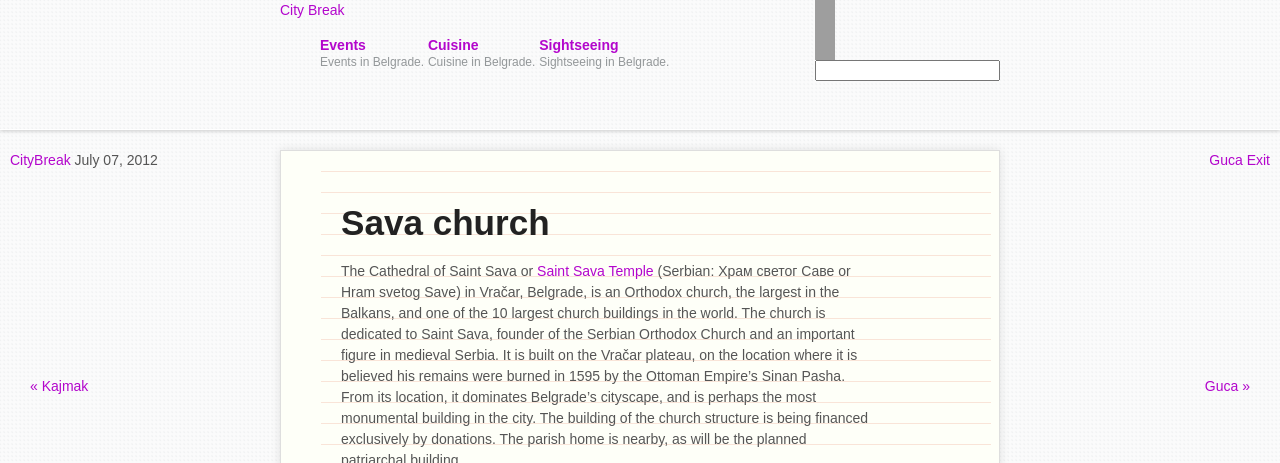
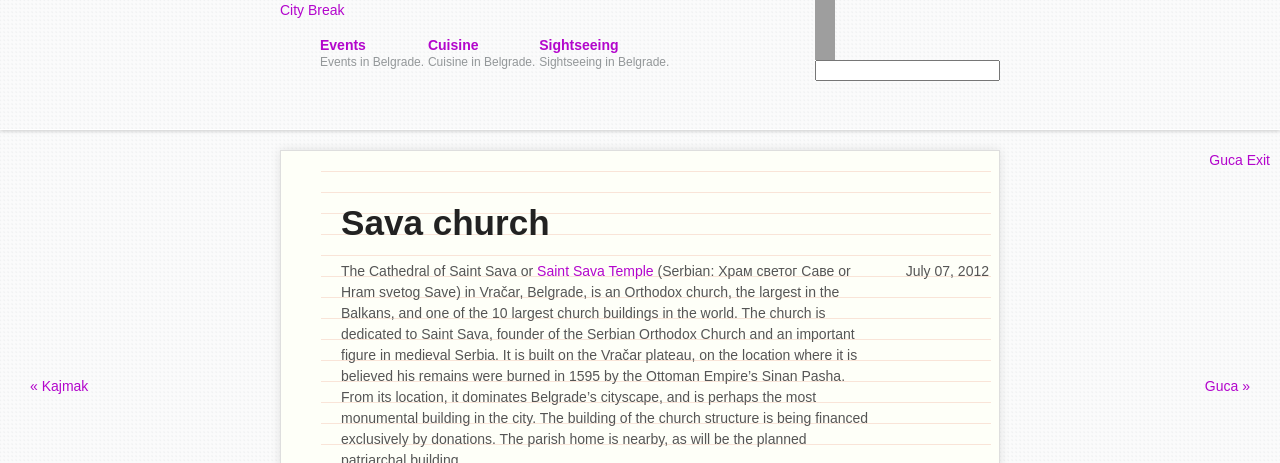
Before and after one commit to citybreak/citybreak.github.com, a Jekyll site: the page built from _posts/blog/sightseeing/2012-07-07-sava-church.md, in a window 1280 px wide, cut to the strip 0-463 px from the top of the page. Built offline with Jekyll 4.4.1, drawn with Linux system fonts in a browser that asks for light colours; nearby versions of some CDN libraries; comment, search, counter and statistics services are not loaded; some of the changed text lies outside the part shown; grey boxes are pictures that could not be loaded.

Commit message:
minor updates

```diff
--- a/_layouts/article.html
+++ b/_layouts/article.html
@@ -3,14 +3,9 @@ layout: blog_default
 ---
 
 <section itemscope itemtype="http://schema.org/Article">
+  <meta itemprop="author" content="{{page.author}}"/>
   <meta itemprop="image" content="{{page.image}}"/>
   <meta itemprop="description" content="{{page.abstract}}"/>
-  <aside class="post-meta">
-    <a href="http://twitter.com/{{page.author_twitter}}" itemprop="author">{{page.author}}</a>
-    <time datetime="{{page.date}}" pubdate="true" itemprop="datePublished" content="{{page.date}}">
-      {{ page.date | date: "%B %d, %Y" }}
-    </time>
-  </aside>
 
   <aside class="user-engaging-component">
     <section class="social-sharing">
@@ -30,6 +25,12 @@ layout: blog_default
     <header class="post-header">
       <h1 itemprop="name">{{page.title}}</h1>
     </header>
+    <aside class="post-meta">
+      <time datetime="{{page.date}}" pubdate="true" itemprop="datePublished" content="{{page.date}}">
+        {{ page.date | date: "%B %d, %Y" }}
+      </time>
+    </aside>
+
     <section class="post-body" itemprop="articleBody">
       {{ content }}
     </section>
--- a/app.css
+++ b/app.css
@@ -246,7 +246,7 @@ body:before {/* thanks to Maleika (Kohoutec)*/
 
 .post-meta{
   position: absolute;
-  left: 10px;
+  right: 10px;
 }
 
 .user-engaging-component{
@@ -255,6 +255,7 @@ body:before {/* thanks to Maleika (Kohoutec)*/
 }
 
 .post-content {
+  position: relative;
   padding: 51px 130px 60px 60px;
   background: url(/assets/images/post-background.png);
   background-color: #fefff8;
```
Also changed, not shown: _posts/blog/sightseeing/2012-07-07-sava-church.md (+10 -0 lines).
